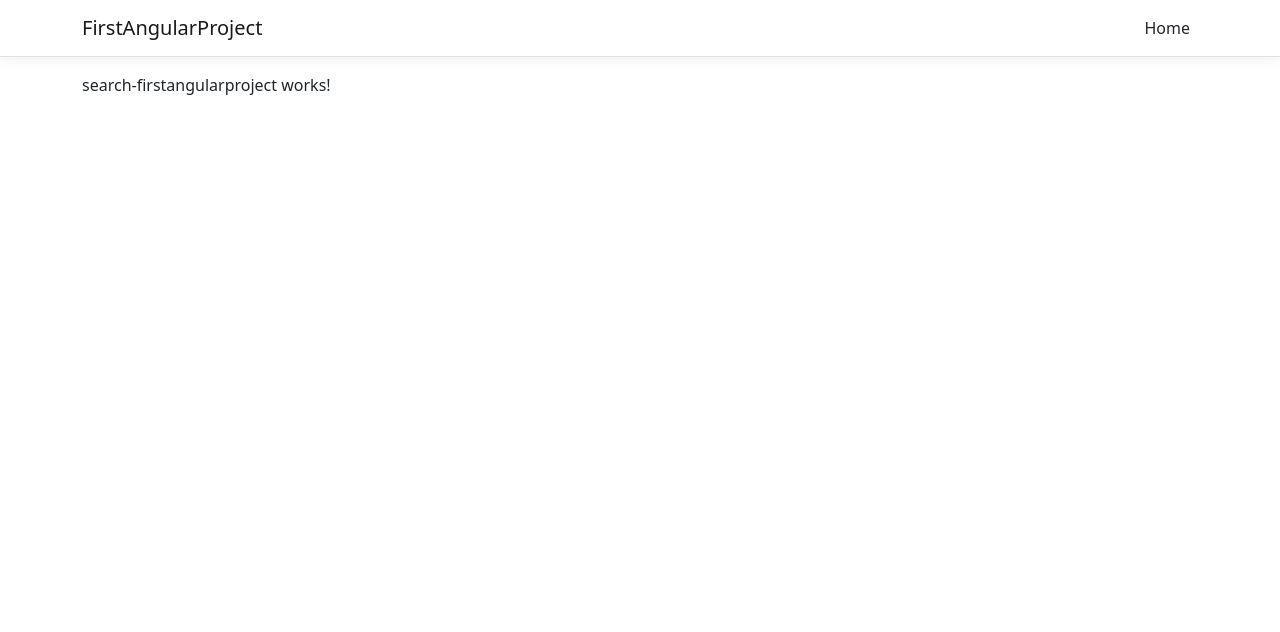
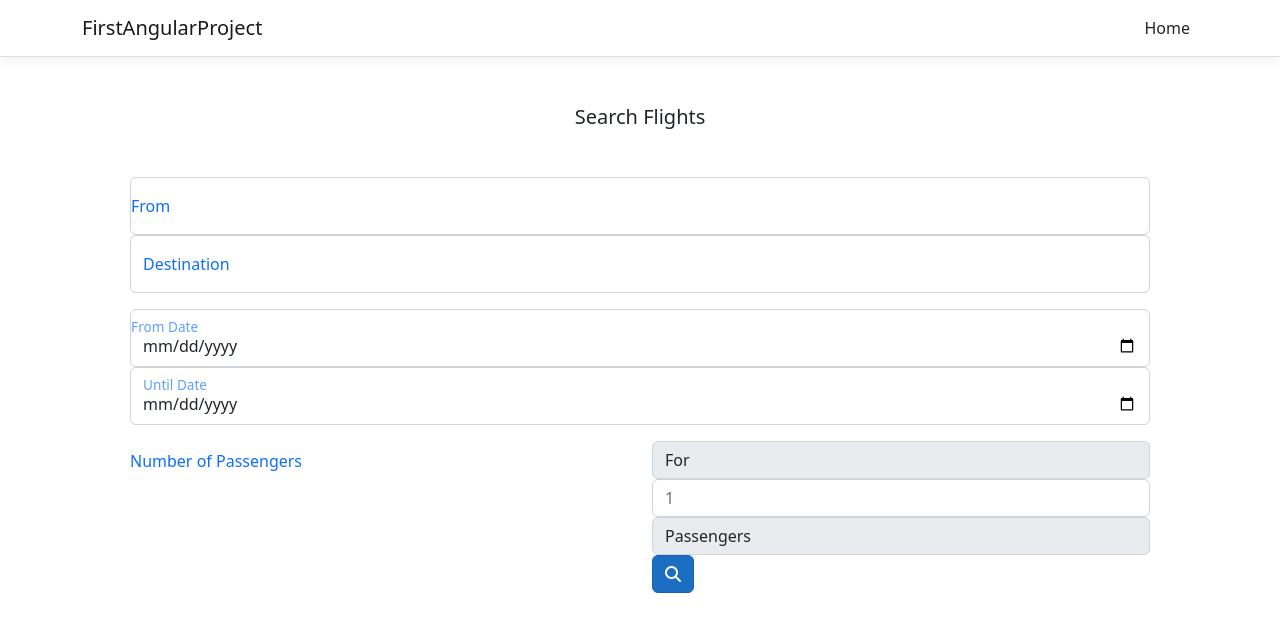
Before and after one commit to stefanborcia/FirstAngularProject, an Angular app in the folder FirstAngularProject/ClientApp/: page / in a window 1280 px wide. Shown: the top 632 px of the page. Built offline with nearby package versions, Linux system fonts and the light colour scheme.

Commit message:
create a form to search flights

```diff
--- a/FirstAngularProject/ClientApp/angular.json
+++ b/FirstAngularProject/ClientApp/angular.json
@@ -31,7 +31,8 @@
             ],
             "styles": [
               "node_modules/bootstrap/dist/css/bootstrap.min.css",
-              "src/styles.css"
+              "src/styles.css",
+              "node_modules/@fortawesome/fontawesome-free/css/all.css"
             ],
             "scripts": []
           },
--- a/FirstAngularProject/ClientApp/package.json
+++ b/FirstAngularProject/ClientApp/package.json
@@ -23,7 +23,9 @@
     "@angular/platform-browser-dynamic": "^15.2.6",
     "@angular/platform-server": "^15.2.6",
     "@angular/router": "^15.2.6",
+    "@fortawesome/fontawesome-free": "^6.4.0",
     "bootstrap": "^5.2.0",
+    "fontawesome-free": "^1.0.4",
     "jquery": "^3.6.0",
     "oidc-client": "^1.11.5",
     "popper.js": "^1.16.0",
@@ -49,6 +51,5 @@
   },
   "overrides": {
     "autoprefixer": "10.4.5"
-  },
-  "optionalDependencies": {}
+  }
 }
--- a/FirstAngularProject/ClientApp/src/app/search-firstangularproject/search-firstangularproject.component.html
+++ b/FirstAngularProject/ClientApp/src/app/search-firstangularproject/search-firstangularproject.component.html
@@ -1 +1,62 @@
-<p>search-firstangularproject works!</p>
+<h5 class="text-md-center m-5">Search Flights</h5>
+
+<div class="m-5 d-grid gap-3">
+  <div class="row">
+    <div class="col"></div>
+    <div class="form-floating">
+      <input placeholder="From" class="form-control" />
+      <label class="text-primary form-label">From</label>
+    </div>
+
+    <div class="col">
+      <div class="form-floating">
+        <input placeholder="Destination" class="form-control" />
+        <label class="text-primary form-label">Destination</label>
+      </div>
+    </div>
+  </div>
+
+  <div class="row">
+    <div class="col"></div>
+    <div class="form-floating">
+      <input type="date" placeholder="From Date" class="form-control" />
+      <label class="text-primary form-label">From Date</label>
+    </div>
+
+    <div class="col">
+      <div class="form-floating">
+        <input type="date" placeholder="Until Date" class="form-control" />
+        <label class="text-primary form-label">Until Date</label>
+      </div>
+    </div>
+  </div>
+
+  <div class="row">
+    <div class="col text end">
+      <label class="form-label text-primary mt-2">Number of Passengers</label>
+    </div>
+    <div class="col">
+      <div class="input-group"></div>
+      <div class="input-group-text">For</div>
+      <input class="form-control" type="number" placeholder="1"/>
+      <div class="input-group-text">Passengers</div>
+
+      <button type="submit" class="btn-primary btn">
+        <i class="fas fa-search"></i>
+
+      </button>
+    </div>
+
+  </div>
+
+</div>
+
+
+
+
+
+
+
+<div *ngFor="let flight of searchResult">
+  {{flight}}
+</div>
--- a/FirstAngularProject/ClientApp/src/app/search-firstangularproject/search-firstangularproject.component.ts
+++ b/FirstAngularProject/ClientApp/src/app/search-firstangularproject/search-firstangularproject.component.ts
@@ -7,4 +7,16 @@
 })
 export class SearchFirstangularprojectComponent {
 
+  searchResult: any = [
+  //  "American Airlines",
+  //"British Airways",
+  //"Lufthansa",
+  //"Bruxel Airlines",
+  //"Ryanair"
+  ]
+  constructor() { }
+
+  ngOnInit(): void {
+
+  }
 }
--- a/FirstAngularProject/ClientApp/src/styles.css
+++ b/FirstAngularProject/ClientApp/src/styles.css
@@ -1,5 +1,4 @@
 /* You can add global styles to this file, and also import other style files */
-
 /* Provide sufficient contrast against white background */
 a {
   color: #0366d6;
```
Also changed, not shown: 1 other file (tests, documents, lock files or other folders).
